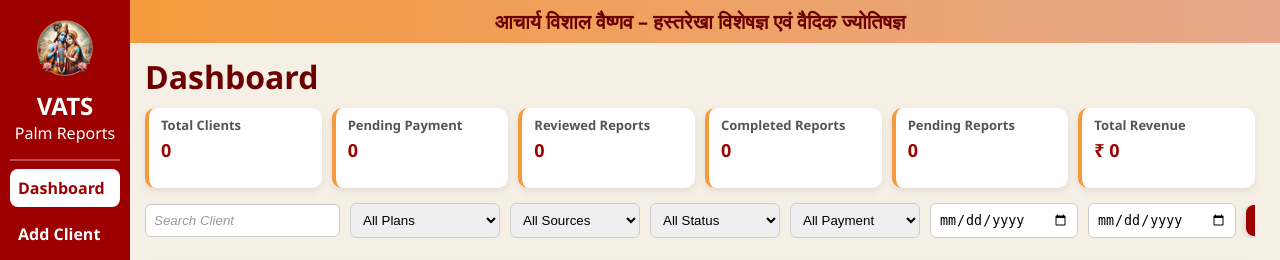
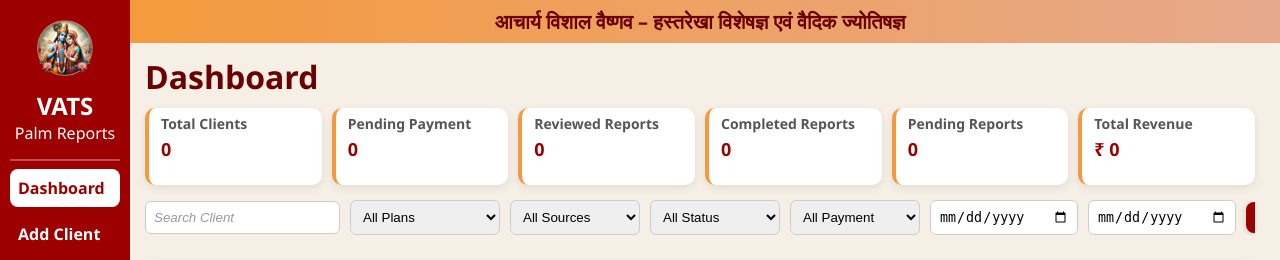
Before and after one commit to vishalvaishnavrk-ops/jyotish-backend, a FastAPI app: page /admin/dashboard in a window 1280 px wide. Shown: the top 260 px of the page. Run offline with FastAPI, Linux system fonts and the light colour scheme; data that the repository does not hold is empty; parts of the project's set-up code (start-up, migrations or seed data) failed here and were passed over.

Commit message:
Update admin.css

```diff
--- a/static/css/admin.css
+++ b/static/css/admin.css
@@ -107,7 +107,7 @@ margin-bottom: 15px;
 
 .card {
 background: white;
-padding: 8px 12px;
+padding: 6px 12px;
 border-radius: 10px;
 box-shadow: 0 3px 8px rgba(0,0,0,0.08);
 flex: 1;
@@ -116,7 +116,7 @@ border-left: 4px solid #f59a3c;
 
 .card h4 {
 margin: 0;
-font-size: 13px;
+font-size: 14px;
 color: #555;
 }
 
```
